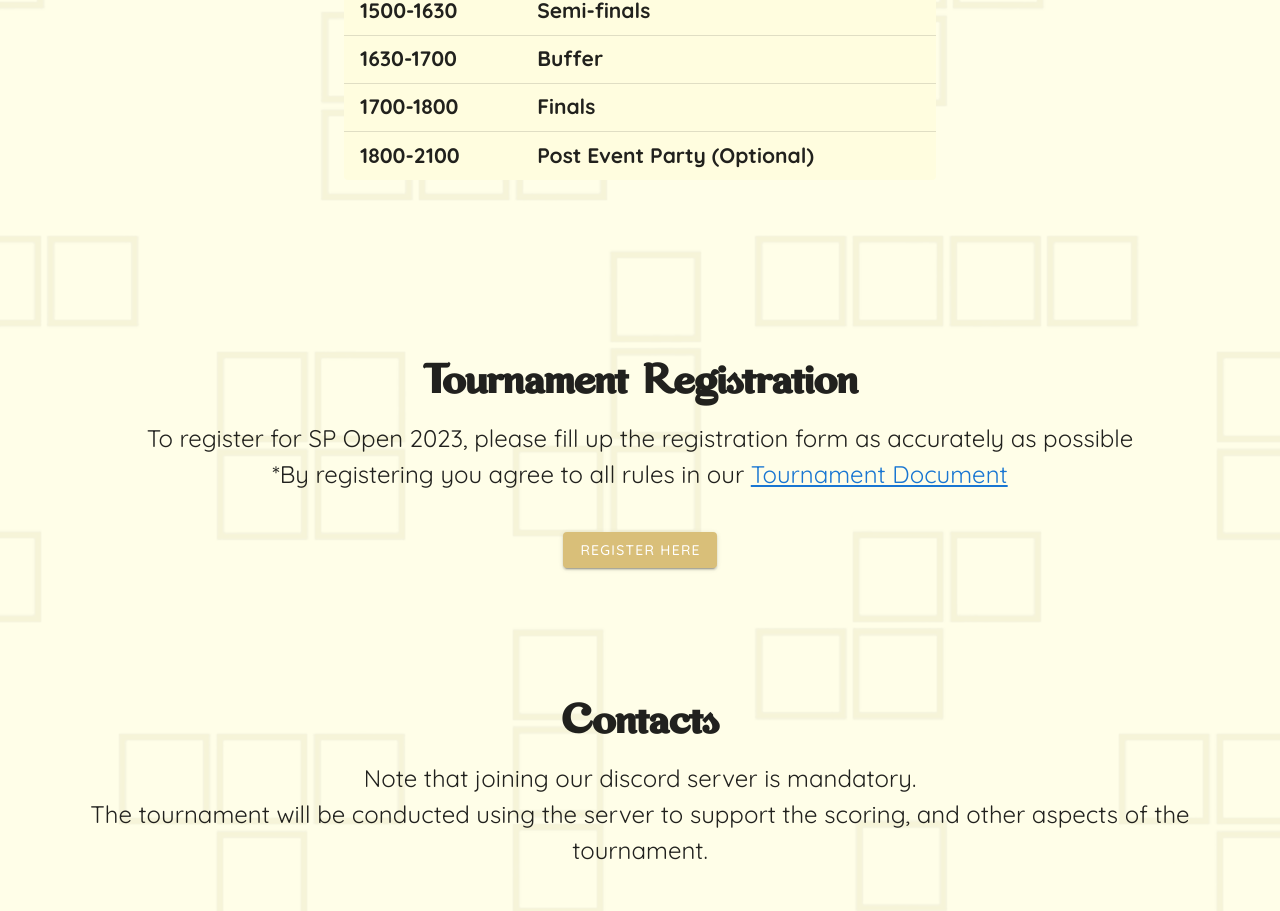
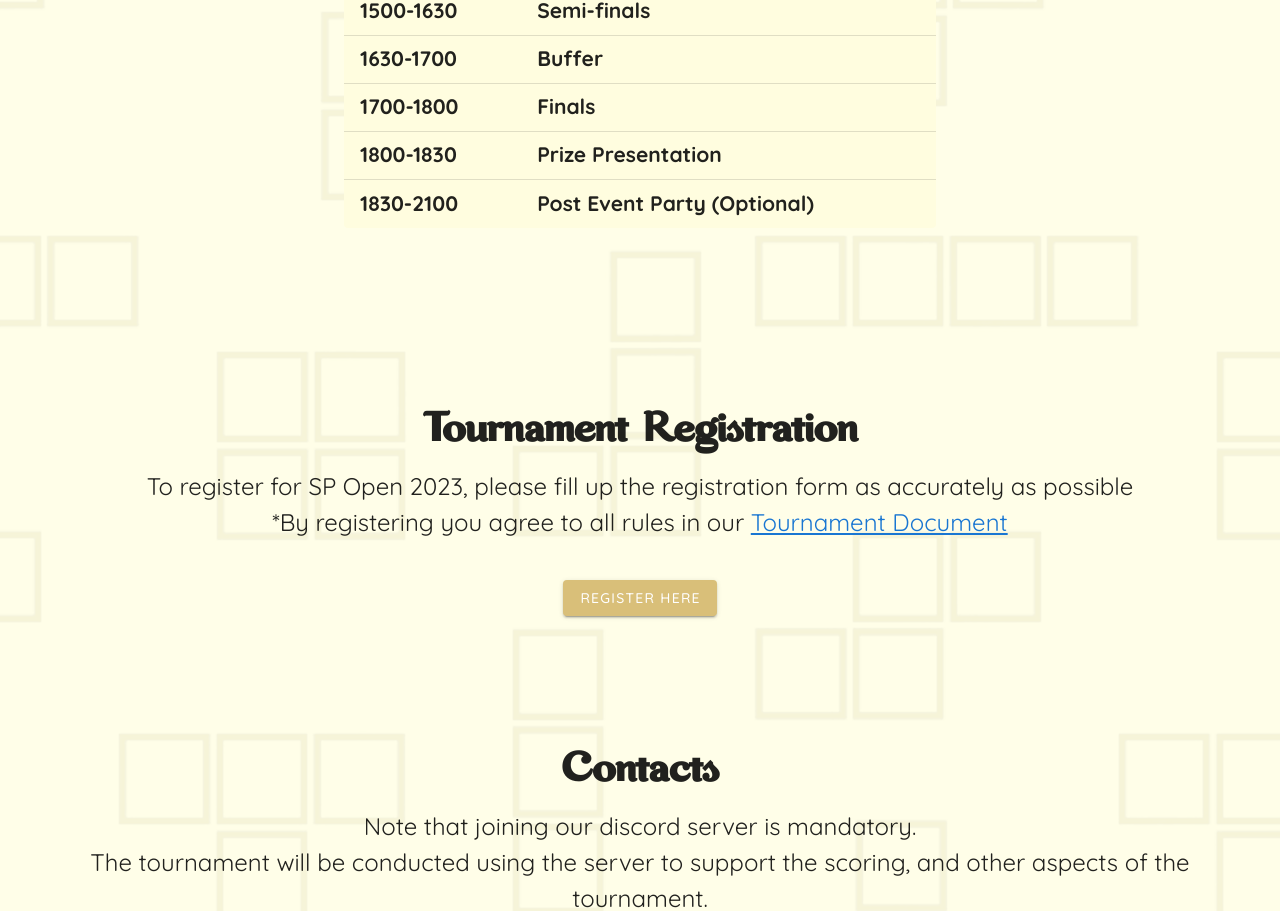
Before and after one commit to SPMS-Tetris/SPMS-Tetris.github.io, a Vue app: page / in a window 1280 px wide. Shown: the part 2254-3165 px from the top of the page. Built offline with nearby package versions, Linux system fonts and the light colour scheme.

Commit message:
added prize presentation to schedule

```diff
--- a/src/views/Schedule.vue
+++ b/src/views/Schedule.vue
@@ -44,7 +44,11 @@
               <td> <h2 class="bold"> Finals </h2> </td>
             </tr>
             <tr class="text-left">
-              <td> <h2 class="bold"> 1800-2100 </h2> </td>
+              <td> <h2 class="bold"> 1800-1830 </h2> </td>
+              <td> <h2 class="bold"> Prize Presentation </h2> </td>
+            </tr>
+            <tr class="text-left">
+              <td> <h2 class="bold"> 1830-2100 </h2> </td>
               <td> <h2 class="bold"> Post Event Party (Optional) </h2> </td>
             </tr>
             </tbody>
```
